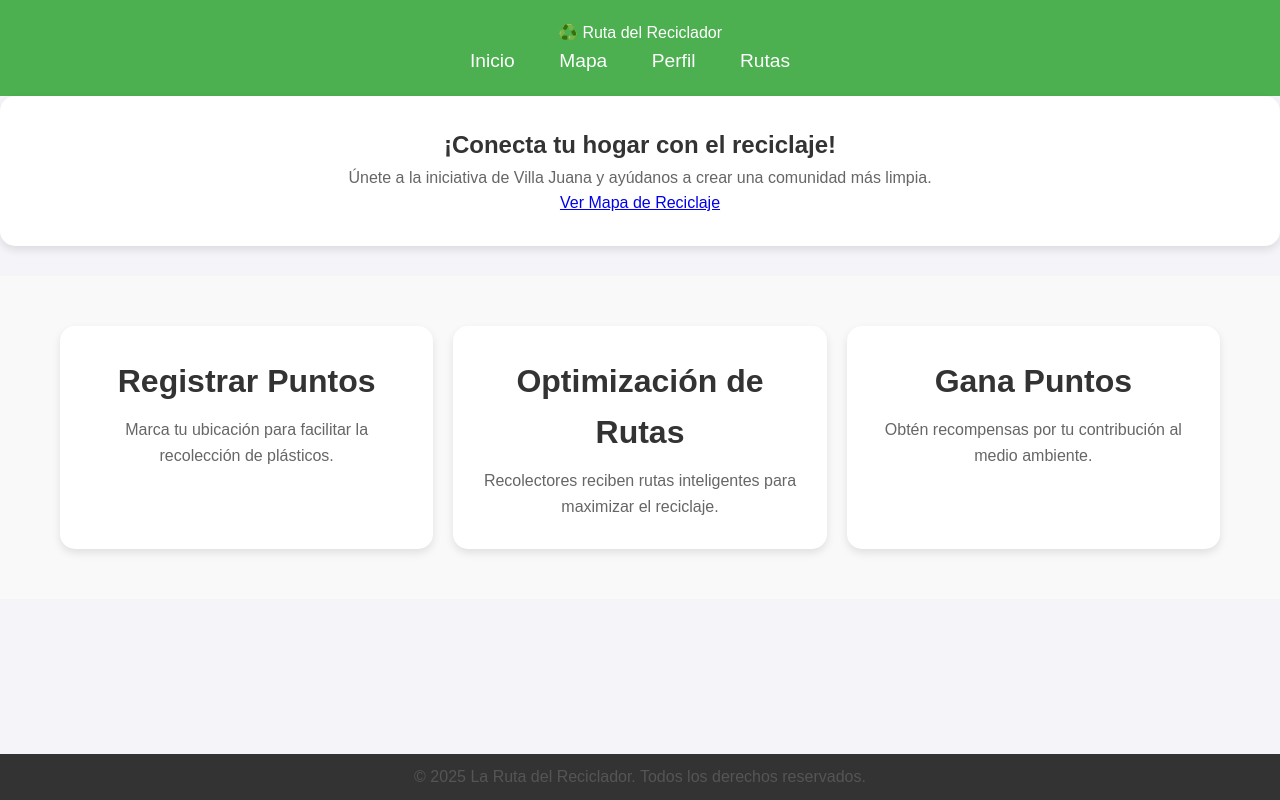
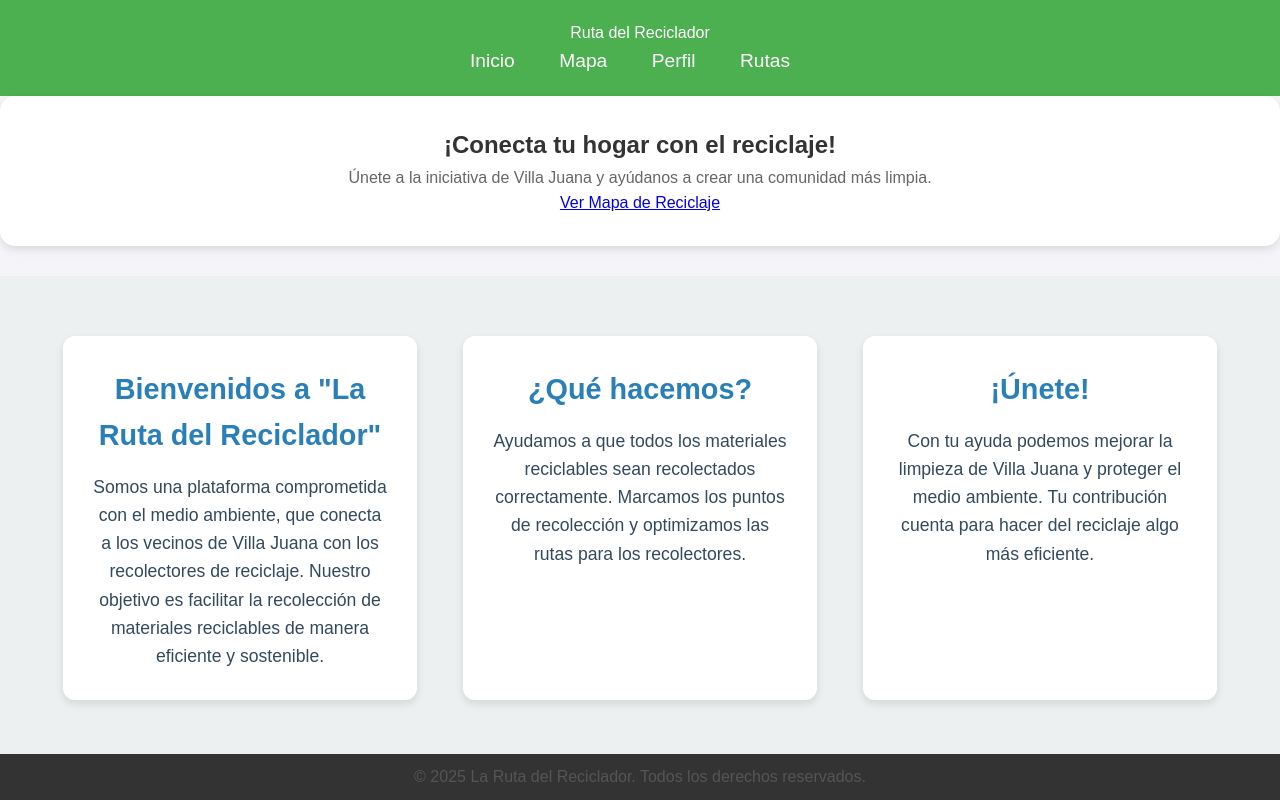
Before and after one commit to gilstrong/la-ruta-del-reciclador, a plain HTML site: page src/pages/index.html in a window 1280 px wide. Shown: the top 800 px of the page. Drawn offline with Linux system fonts and the light colour scheme; files whose address does not match are found by name.

```diff
--- a/src/pages/index.html
+++ b/src/pages/index.html
@@ -13,7 +13,7 @@
 
     <header>
         <nav class="navbar">
-            <div class="logo">♻️ Ruta del Reciclador</div>
+            <div class="logo"> Ruta del Reciclador</div>
             <ul class="nav-links">
                 <li><a href="index.html">Inicio</a></li>
                 <li><a href="mapa.html">Mapa</a></li>
@@ -29,6 +29,22 @@
         <p>Únete a la iniciativa de Villa Juana y ayúdanos a crear una comunidad más limpia.</p>
         <a href="mapa.html" class="btn-primary">Ver Mapa de Reciclaje</a>
     </section>
+
+    <!-- Sección de Introducción -->
+<section class="intro">
+    <div class="intro-card">
+      <h1>Bienvenidos a "La Ruta del Reciclador"</h1>
+      <p>Somos una plataforma comprometida con el medio ambiente, que conecta a los vecinos de Villa Juana con los recolectores de reciclaje. Nuestro objetivo es facilitar la recolección de materiales reciclables de manera eficiente y sostenible.</p>
+    </div>
+    <div class="intro-card">
+      <h2>¿Qué hacemos?</h2>
+      <p>Ayudamos a que todos los materiales reciclables sean recolectados correctamente. Marcamos los puntos de recolección y optimizamos las rutas para los recolectores.</p>
+    </div>
+    <div class="intro-card">
+      <h2>¡Únete!</h2>
+      <p>Con tu ayuda podemos mejorar la limpieza de Villa Juana y proteger el medio ambiente. Tu contribución cuenta para hacer del reciclaje algo más eficiente.</p>
+    </div>
+  </section>
 
     <!-- Sección de características -->
     <section class="features">
--- a/src/styles/main.css
+++ b/src/styles/main.css
@@ -60,6 +60,53 @@
 .hero:hover {
     transform: translateY(-5px);
 }
+
+.intro {
+    display: flex;
+    justify-content: space-around;
+    gap: 20px;
+    flex-wrap: wrap;
+    padding: 50px;
+    background-color: #ecf0f1;
+  }
+
+  .intro-card {
+    background-color: #fff;
+    padding: 30px;
+    border-radius: 12px;
+    box-shadow: 0 4px 8px rgba(0, 0, 0, 0.1);
+    width: 30%;
+    transition: transform 0.3s ease, box-shadow 0.3s ease;
+    text-align: center;
+    margin: 10px;
+  }
+
+  .intro-card:hover {
+    transform: translateY(-10px);
+    box-shadow: 0 8px 16px rgba(0, 0, 0, 0.2);
+  }
+
+  .intro-card h1, .intro-card h2 {
+    color: #2980b9;
+    margin-bottom: 15px;
+    font-size: 1.8rem;
+  }
+
+  .intro-card p {
+    color: #34495e;
+    font-size: 1.1rem;
+    line-height: 1.6;
+    max-width: 350px;
+    margin: 0 auto;
+  }
+
+  /* Estilo para la responsividad */
+  @media (max-width: 768px) {
+    .intro-card {
+      width: 100%;
+      margin-bottom: 20px;
+    }
+  }
 
 /* Títulos dentro de cada Feature */
 .hero h2 {
```
